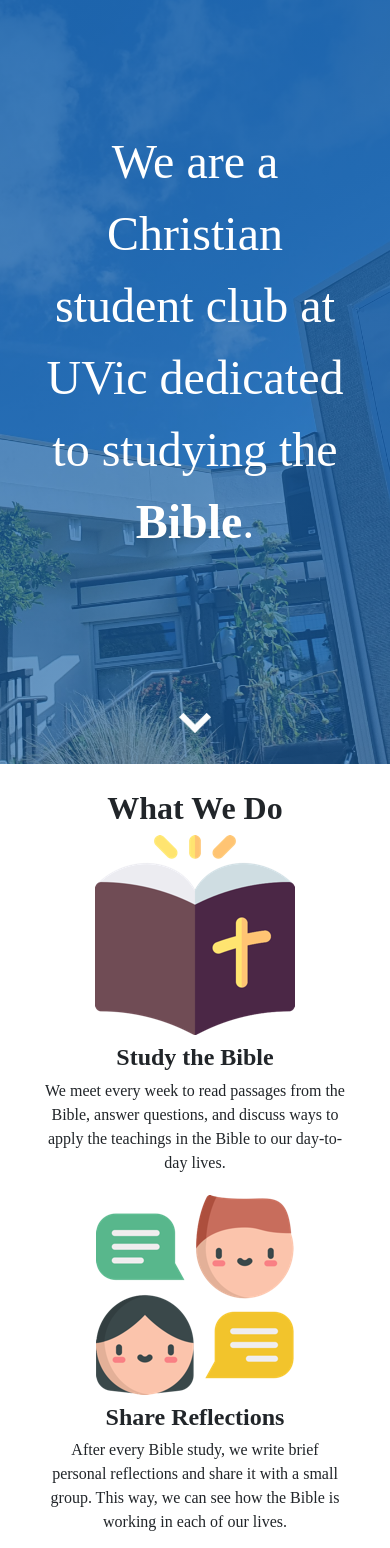
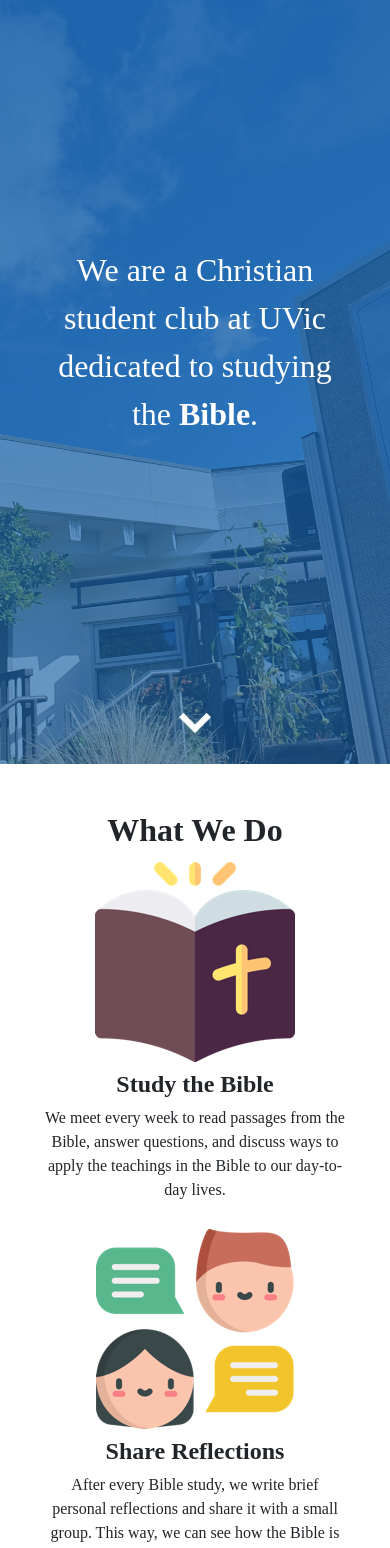
Before and after one commit to jamesjypark/ubf-website, a React (Create React App) app: page /#/ in a window 390 px wide. Shown: the part 80-1628 px from the top of the page. Built offline with nearby package versions, Linux system fonts and the light colour scheme.

Commit message:
Add Bible study page and restructure css of Home and About page

```diff
--- a/src/App.css
+++ b/src/App.css
@@ -20,6 +20,8 @@
   color: #61dafb;
 }
 
+/* Computer and Tablet */
+@media screen and (min-width: 900px) {
   .MainText {
     font-size: 3rem;
   }
@@ -33,7 +35,21 @@
     font-size: 1.5rem;
     font-weight: bold;
   }
+}
 
-.spacer {
-  height: 25px;
+/* Mobile */
+@media screen and (max-width: 900px) {
+  .MainText {
+    font-size: 2rem;
   }
+
+  .Header1 {
+    font-size: 2rem;
+    font-weight: bold;
+  }
+
+  .Header2 {
+    font-size: 1.5rem;
+    font-weight: bold;
+  }
+}
--- a/src/App.js
+++ b/src/App.js
@@ -3,6 +3,7 @@
 
 import Home from "./pages/Home/Home";
 import About from "./pages/About/About";
+import BibleStudy from "./pages/BibleStudy/BibleStudy";
 
 import Header from "./components/Header/Header";
 
@@ -18,6 +19,7 @@
           <Switch>
             <Route exact path="/" component={Home} />
             <Route path="/about" component={About} />
+            <Route path="/bible_study" component={BibleStudy} />
           </Switch>
         </body>
       </HashRouter>
--- a/src/pages/About/About.css
+++ b/src/pages/About/About.css
@@ -1,5 +1,5 @@
 .AboutContainer {
-  margin-top: 85px;
+  margin-top: 10vh;
   margin-right: 15vw;
   margin-left: 15vw;
   margin-bottom: 10vh;
--- a/src/pages/About/About.js
+++ b/src/pages/About/About.js
@@ -8,7 +8,6 @@
 const About = () => {
   return (
     <div class="AboutContainer">
-      <div class="spacer"></div>
       <div class="Header1">Who We Are</div>
       <img class="Image" src={LogoImage} alt="" />
       <div>
--- /dev/null
+++ b/src/pages/BibleStudy/BibleStudy.css
@@ -0,0 +1,7 @@
+.ConstructionContainer {
+  display: flex;
+  align-items: center;
+  justify-content: center;
+  height: 100vh;
+  width: 100vw;
+}
--- /dev/null
+++ b/src/pages/BibleStudy/BibleStudy.js
@@ -0,0 +1,13 @@
+import React from 'react';
+
+import "./BibleStudy.css";
+
+const BibleStudy = () => {
+  return (
+    <div class="ConstructionContainer">
+      This page is currently under construction :)
+    </div>
+  );
+};
+
+export default BibleStudy;
--- a/src/pages/Home/Home.css
+++ b/src/pages/Home/Home.css
@@ -1,5 +1,8 @@
 .Home > * + * {
-  margin: 5vw;
+  margin-top: 5vh;
+  margin-bottom: 5vh;
+  margin-left: 5vw;
+  margin-right: 5vw;
 }
 
 .SplashScreen {
@@ -105,7 +108,7 @@
 }
 
 .FlexItem {
-  margin: 1vw;
+  margin: 2vw;
 }
 
 /* Computer and Tablet */
@@ -122,6 +125,7 @@
 @media screen and (max-width: 900px) {
   .MainText {
     width: 80%;
+    font-size: 10px;
   }
   .FlexItem {
     width: 80vw;
```
Lines whose indentation alone changed are shown as unchanged.
